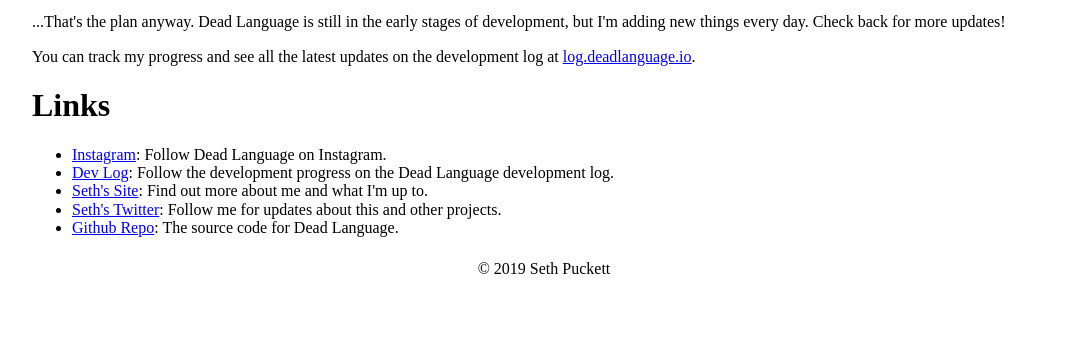
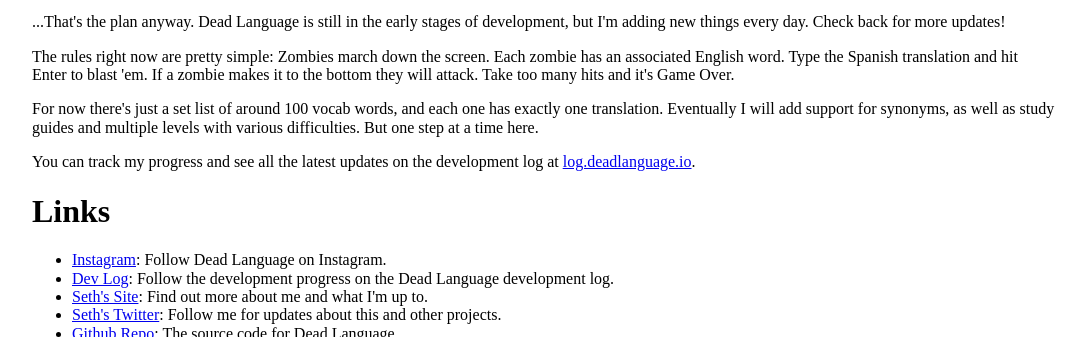
Before and after one commit to sethpuckett/dead-language, a website built with webpack: page index.html in a window 1280 px wide. Shown: the part 823-1160 px from the top of the page, without its empty margins (96-1181 px from the left). Before the commit the page ends 1109 px from the top, so only its background shows below. Built offline with nearby package versions, Linux system fonts and the light colour scheme; files whose address does not match are found by name.

Commit message:
website update

```diff
--- a/index.html
+++ b/index.html
@@ -30,6 +30,12 @@
         ...That's the plan anyway. Dead Language is still in the early stages of development, but I'm adding new things every day. Check back for more updates!
       </p>
       <p>
+        The rules right now are pretty simple: Zombies march down the screen. Each zombie has an associated English word. Type the Spanish translation and hit Enter to blast 'em. If a zombie makes it to the bottom they will attack. Take too many hits and it's Game Over.
+      </p>
+      <p>
+        For now there's just a set list of around 100 vocab words, and each one has exactly one translation. Eventually I will add support for synonyms, as well as study guides and multiple levels with various difficulties. But one step at a time here.
+      </p>
+      <p>
         You can track my progress and see all the latest updates on the development log at <a href="https://www.log.deadlanguage.io">log.deadlanguage.io</a>.
       </p>
       <h1>
```
